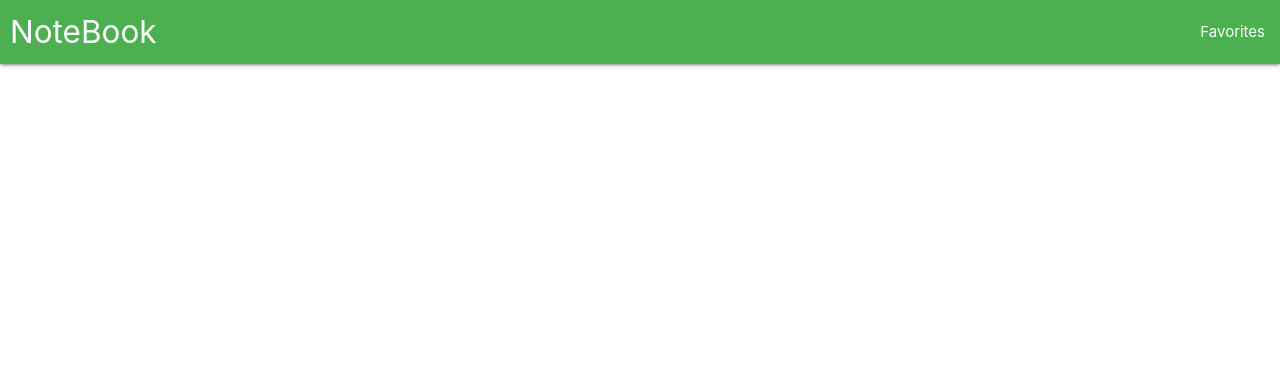
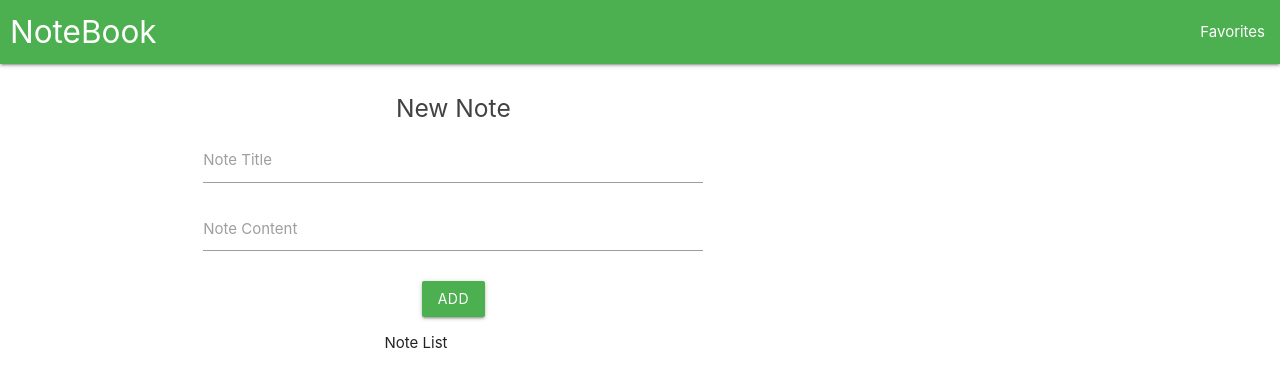
Before and after one commit to yasithWimukthi/evernote, a React (Create React App) app: page / in a window 1280 px wide. Shown: the top 386 px of the page. Built offline with nearby package versions, Linux system fonts and the light colour scheme.

Commit message:
Implement Home component

```diff
--- a/src/App.js
+++ b/src/App.js
@@ -1,11 +1,15 @@
 import './App.css';
 import {BrowserRouter as Router , Switch , Route} from 'react-router-dom';
 import Navbar from '../src/components/layout/Navbar';
+import Home from './components/home/Home';
 
 function App() {
   return (
     <Router>
       <Navbar />
+      <Switch>
+        <Route exact path="/" component={Home} />
+      </Switch>
     </Router>
   );
 }
--- a/src/components/home/Form.js
+++ b/src/components/home/Form.js
@@ -14,16 +14,16 @@ const Form = () => {
 
     return (
         <div className="section">
-           <form>
-                <h5 className="grey-text">New Note</h5>
+           <form onSubmit={handleSubmit} className="white">
+                <h5 className="grey-text text-darken-3">New Note</h5>
                     <div className="input-field">
                         <input id="note-title" type="text" className="validate" {...bindTitle}/>
-                        <label for="note-title" className="active" >Note Title</label>
+                        <label htmlFor="note-title" className="active" >Note Title</label>
                     </div>
 
                     <div className="input-field">
                         <textarea id="note-content" className="materialize-textarea" {...bindContent}></textarea>
-                        <label for="note-content">Note Content</label>
+                        <label htmlFor="note-content">Note Content</label>
                     </div>
                     <button className="btn green">Add</button>
             </form>
```
Also changed, not shown: 1 other file (tests, documents, lock files or other folders).
